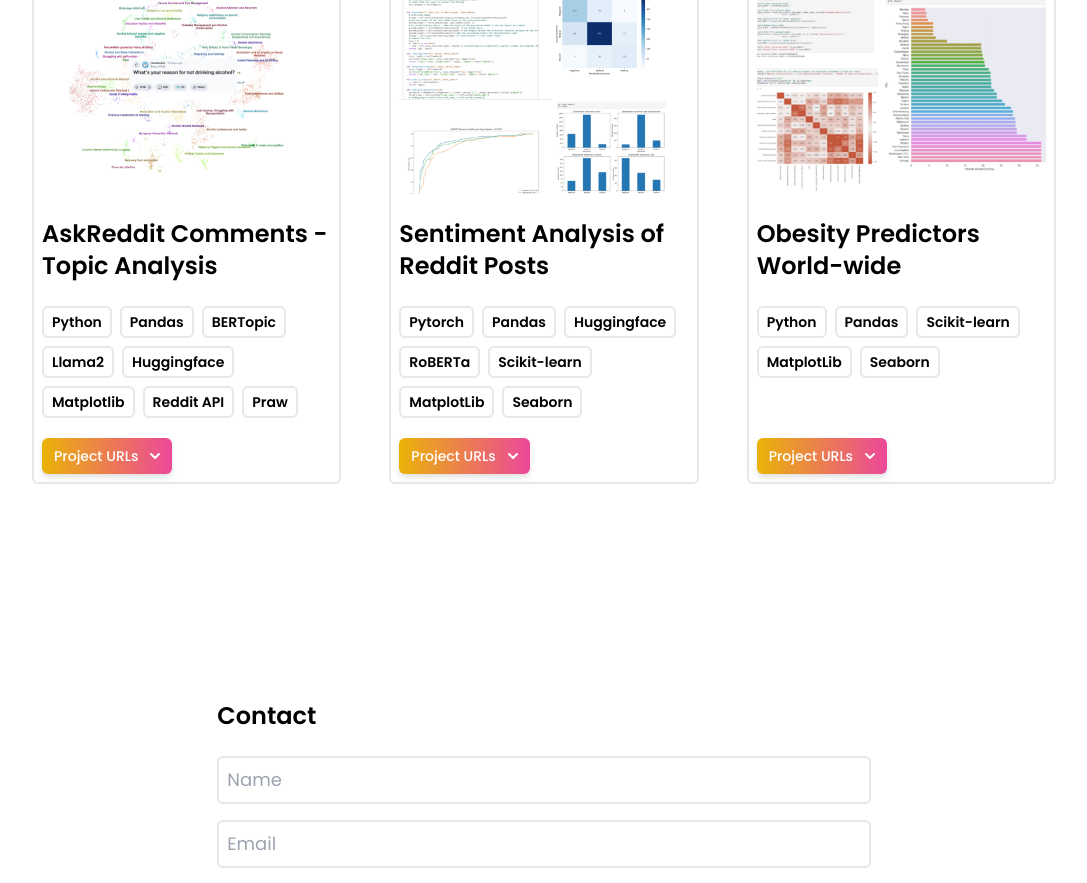
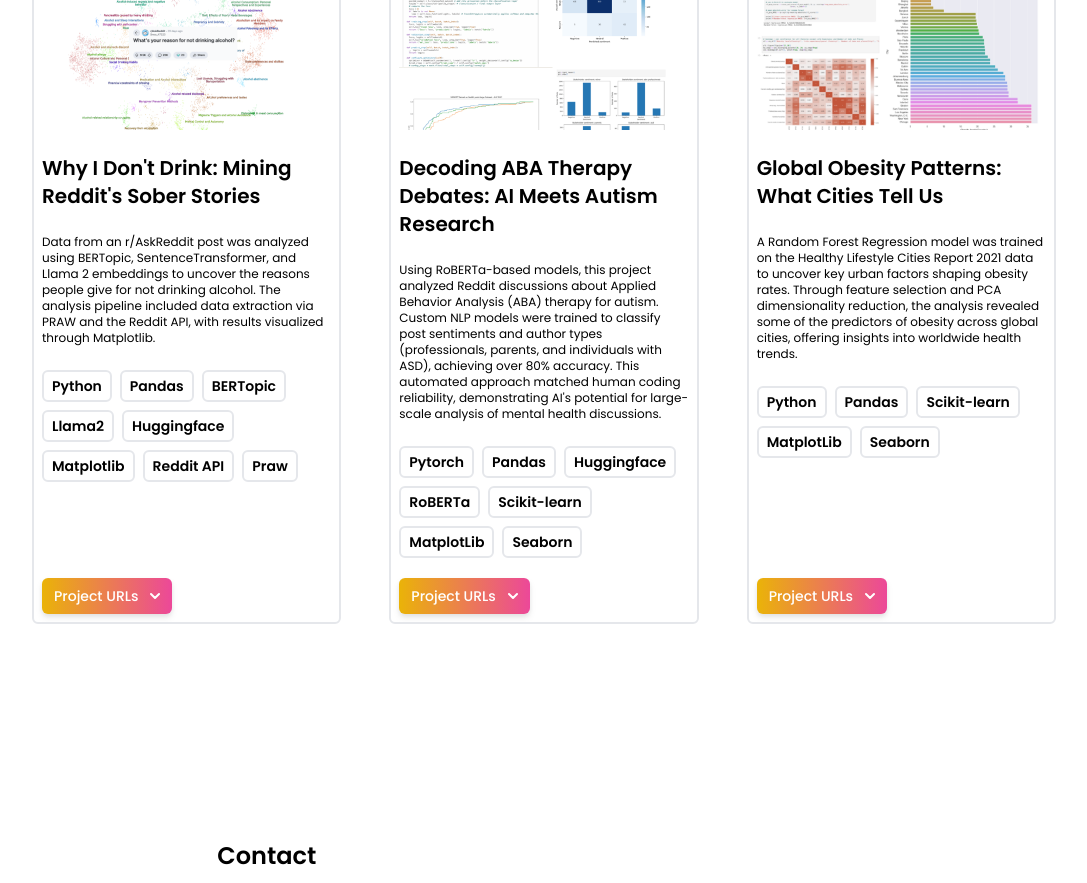
Before and after one commit to andrea-mar/ds-portfolio, a React (Vite) app: page / in a window 1280 px wide. Shown: the part 1840-2723 px from the top of the page, without its empty margins (96-1183 px from the left). Built offline with nearby package versions, Linux system fonts and the light colour scheme.

Commit message:
changed project descriptions

```diff
--- a/src/components/Portfolio.jsx
+++ b/src/components/Portfolio.jsx
@@ -13,6 +13,7 @@ function Portfolio() {
                         key={index} // Add a unique key for each item
                         imgUrl={project.imgUrl}
                         title={project.title}
+                        description={project.description}
                         stack={project.stack}
                         links={project.links}
                     />
--- a/src/components/PortfolioItem.jsx
+++ b/src/components/PortfolioItem.jsx
@@ -1,6 +1,6 @@
 import React, { useState, useRef, useEffect } from "react";
 
-function PortfolioItem({ title, imgUrl, stack, links }) {
+function PortfolioItem({ title, description, imgUrl, stack, links }) {
     const [isDropdownOpen, setIsDropdownOpen] = useState(false);
     const dropdownRef = useRef(null);
     const buttonRef = useRef(null);
@@ -38,13 +38,16 @@ function PortfolioItem({ title, imgUrl, stack, links }) {
             <img
                 src={imgUrl}
                 alt="portfolio project"
-                className="w-full h-36 md:h-48 xl:h-[16rem] 2xl:h-[20rem] object-cover cursor-pointer"
+                className="w-full h-36 md:h-48 xl:h-[12rem] 2xl:h-[16rem] object-cover cursor-pointer"
             />
             <div className="pb-6">
-                <h3 className="text-lg md:text-xl xl:text-2xl 2xl:text-4xl mb-2 md:mb-3 xl:mb-6 2xl:mb-8 font-semibold pt-4 xl:pt-6 2xl:pt-8">
+                <h3 className="text-lg md:text-lg xl:text-xl 2xl:text-2xl mb-2 md:mb-3 xl:mb-6 2xl:mb-8 font-semibold pt-4 xl:pt-6 2xl:pt-8">
                     {title}
                 </h3>
-                <p className="flex flex-wrap gap-2 flex-row items-center justify-start text-xs md:text-sm xl:text-sm 2xl:text-xl">
+                <p className="text-xs 2xl:text-sm mb-2 md:mb-3 xl:mb-6 2xl:mb-8">
+                    {description}
+                </p>
+                <p className="flex flex-wrap gap-2 flex-row items-center justify-start text-xs md:text-sm xl:text-sm 2xl:text-lg">
                     {stack.map((item, index) => (
                         <span
                             key={index}
--- a/src/data/portfolio.js
+++ b/src/data/portfolio.js
@@ -1,6 +1,7 @@
 export default [
     {
-        title: 'AskReddit Comments - Topic Analysis',
+        title: 'Why I Don\'t Drink: Mining Reddit\'s Sober Stories',
+        description:'Data from an r/AskReddit post was analyzed using BERTopic, SentenceTransformer, and Llama 2 embeddings to uncover the reasons people give for not drinking alcohol. The analysis pipeline included data extraction via PRAW and the Reddit API, with results visualized through Matplotlib.',
         imgUrl: 'assets/askreddit_bertopic_llama2.png',
         stack:['Python', 'Pandas', 'BERTopic', 'Llama2','Huggingface', 'Matplotlib', 'Reddit API', 'Praw'],
         link: '',
@@ -10,13 +11,13 @@ export default [
                 {'Topic analysis and visualizations notebook': 'https://github.com/andrea-mar/askreddit_topicanalysis/blob/main/3a_bertopic_askreddit_comments.ipynb'},
                 {'Topics with Llama2 notebook': 'https://github.com/andrea-mar/askreddit_topicanalysis/blob/main/3b_bertopic_askreddit_comments_Llama2.ipynb'}
             ]
-
     },
     {
-        title: 'Sentiment Analysis of Reddit Posts',
+        title: 'Decoding ABA Therapy Debates: AI Meets Autism Research',
+        description:'Using RoBERTa-based models, this project analyzed Reddit discussions about Applied Behavior Analysis (ABA) therapy for autism. Custom NLP models were trained to classify post sentiments and author types (professionals, parents, and individuals with ASD), achieving over 80% accuracy. This automated approach matched human coding reliability, demonstrating AI\'s potential for large-scale analysis of mental health discussions.',
         imgUrl: 'assets/sentiment_analysis.png',
         stack:['Pytorch', 'Pandas', 'Huggingface', 'RoBERTa', 'Scikit-learn', 'MatplotLib', 'Seaborn'],
-        link: 'https://github.com/andrea-mar/BBK_MScDataScience2reddit_posts/blob/main/sentiment_analysis_aba_posts_full_set.ipynb',
+        link: '',
         links: [
                 {'Multiclass sentiment classification fine-tuning notebook': 'https://github.com/andrea-mar/BBK_MScDataScience2reddit_posts/blob/main/reddit_Posts_sentiment_multiclass_SiEBERT_100epochs_full_set.ipynb'},
                 {'Multilabel author classification fine-tuning notebook': 'https://github.com/andrea-mar/BBK_MScDataScience2reddit_posts/blob/main/reddit_Posts_author_multilabel_distilroberta_100epochs_full_set.ipynb'},
@@ -24,10 +25,10 @@ export default [
                 {'Sentiment analysis notebook': 'https://github.com/andrea-mar/BBK_MScDataScience2reddit_posts/blob/main/sentiment_analysis_aba_posts_full_set.ipynb'},
                 {'MSc Thesis document': 'https://drive.google.com/file/d/1AJNrq2terQ6cfBOTaw7LSf1XYLJpcsqN/view?usp=sharing'}
             ]
-
     },
     {
-        title: 'Obesity Predictors World-wide',
+        title: 'Global Obesity Patterns: What Cities Tell Us',
+        description:'A Random Forest Regression model was trained on the Healthy Lifestyle Cities Report 2021 data to uncover key urban factors shaping obesity rates. Through feature selection and PCA dimensionality reduction, the analysis revealed some of the predictors of obesity across global cities, offering insights into worldwide health trends.',
         imgUrl: 'assets/obesity_predictors.png',
         stack:['Python', 'Pandas', 'Scikit-learn', 'MatplotLib', 'Seaborn'],
         link: 'https://github.com/andrea-mar/DSTA-bbk-ms-dataScience/blob/main/coursework%20DSTA-final-version.ipynb',
@@ -37,6 +38,7 @@ export default [
     },
     // {
     //     title: 'Reddit topic analysis',
+    //     description:'This project is about extracting comments from Reddit posts and performing topic analysis on them. ',
     //     imgUrl: '',
     //     stack:['Python', 'Pandas', 'BERTopic', 'Datamapplot', 'OpenAI GPT'],
     //     link: '',
```
